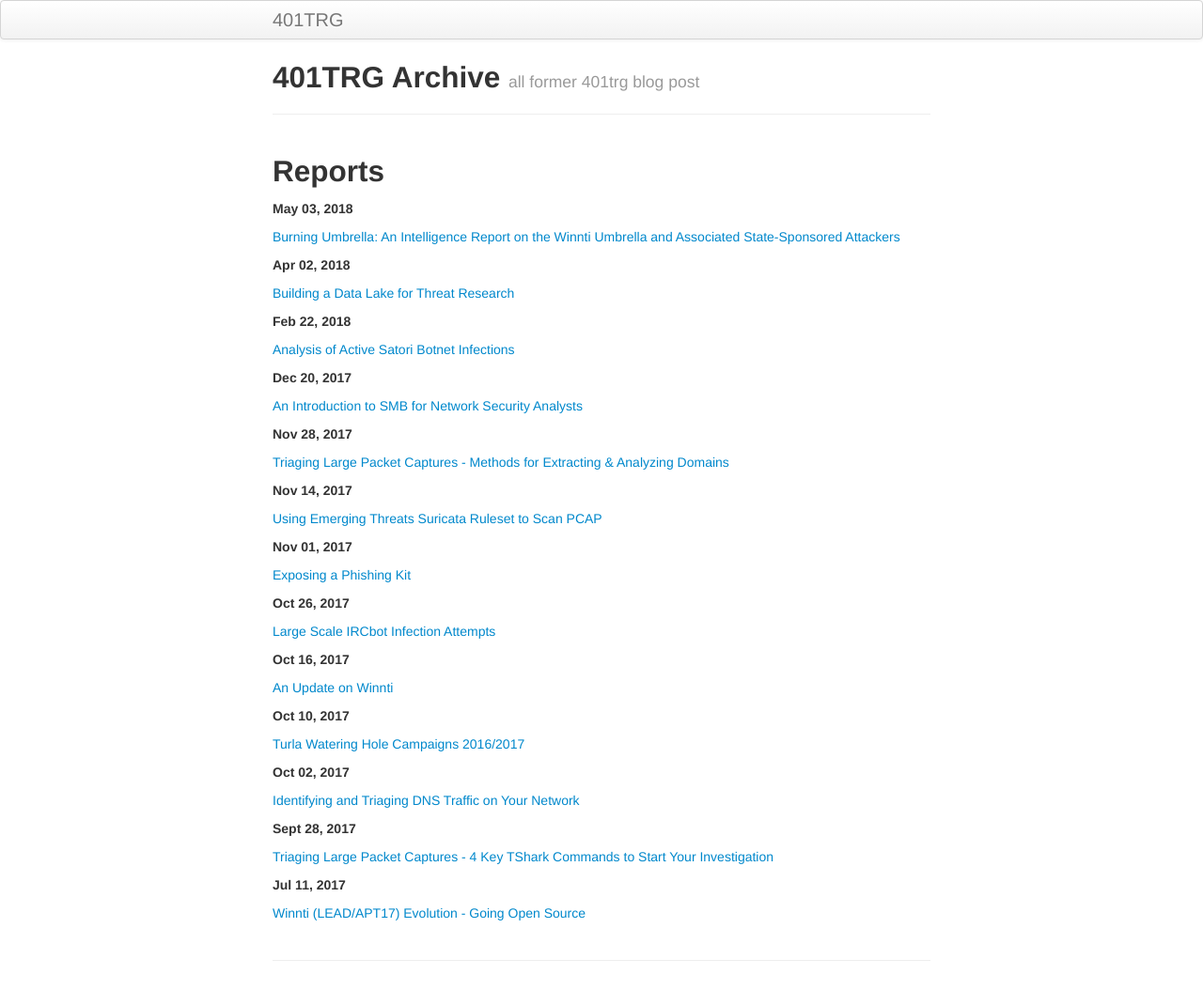
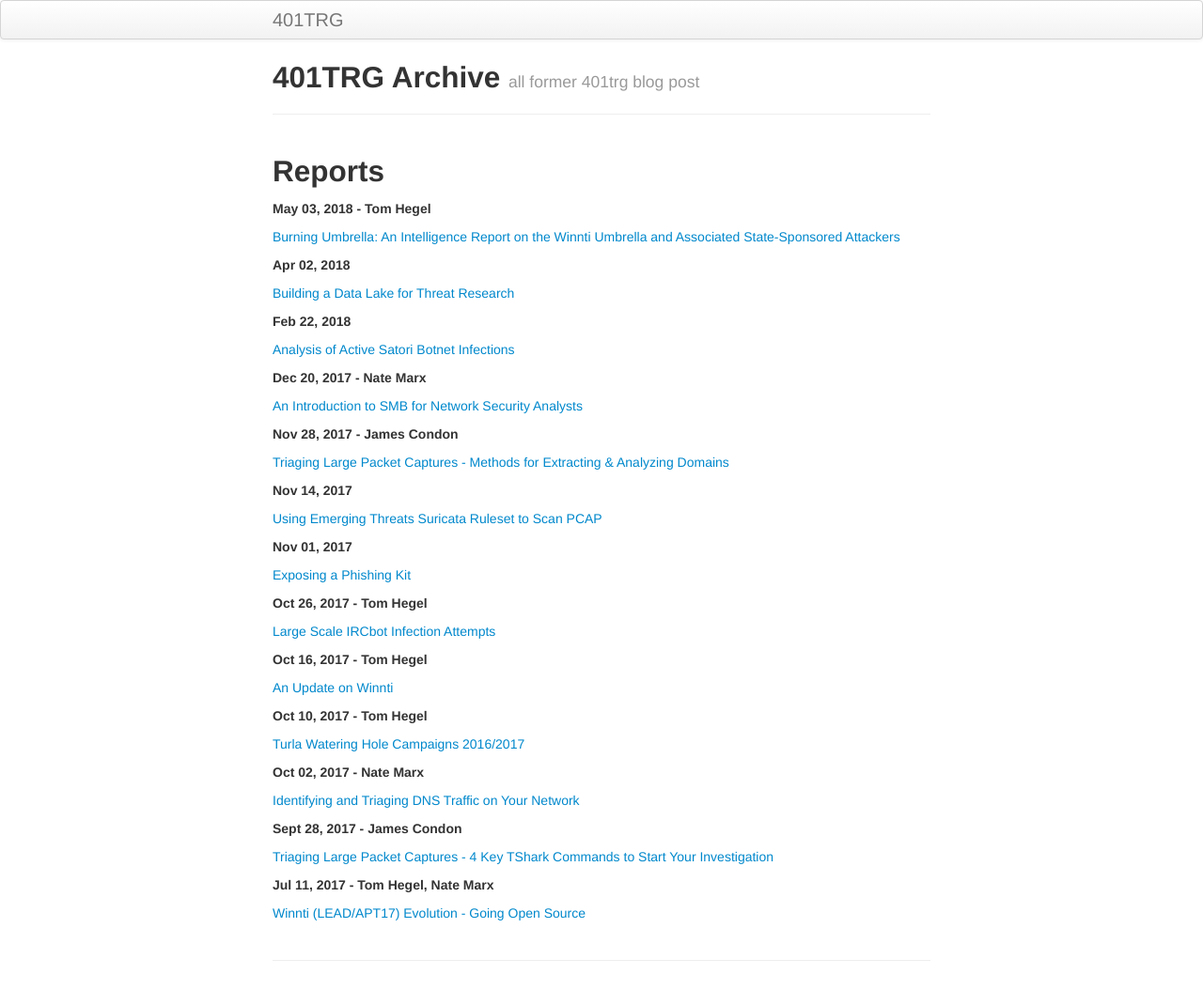
Before and after one commit to 401trg/401trg.github.io, a Jekyll site: the page built from index.md, in a window 1280 px wide. Shown: the whole page at 94% size. Built offline with Jekyll 4.4.1, drawn with Linux system fonts in a browser that asks for light colours.

Commit message:
Update index.md

```diff
--- a/index.md
+++ b/index.md
@@ -7,7 +7,7 @@ description: Archive for former 401trg blog post
 
 ## Reports
 
-**May 03, 2018**
+**May 03, 2018 - Tom Hegel**
 
 [Burning Umbrella: An Intelligence Report on the Winnti Umbrella and Associated State-Sponsored Attackers](pages/burning-umbrella.html)
 
@@ -19,11 +19,11 @@ description: Archive for former 401trg blog post
 
 [Analysis of Active Satori Botnet Infections](pages/analysis-of-active-satori-botnet-infections.html)
 
-**Dec 20, 2017**
+**Dec 20, 2017 - Nate Marx**
 
 [An Introduction to SMB for Network Security Analysts](pages/an-introduction-to-smb-for-network-security-analysts.html)
 
-**Nov 28, 2017**
+**Nov 28, 2017 - James Condon**
 
 [Triaging Large Packet Captures - Methods for Extracting & Analyzing Domains](pages/triaging-large-packet-captures-methods-for-extracting-analyzing-domains.html)
 
@@ -35,26 +35,26 @@ description: Archive for former 401trg blog post
 
 [Exposing a Phishing Kit](pages/exposing-a-phishing-kit.html)
 
-**Oct 26, 2017**
+**Oct 26, 2017 - Tom Hegel**
 
 [Large Scale IRCbot Infection Attempts](pages/large_scale_ircbot_infection_attempts.html)
 
-**Oct 16, 2017**
+**Oct 16, 2017 - Tom Hegel**
 
 [An Update on Winnti](pages/an-update-on-winnti.html)
 
-**Oct 10, 2017**
+**Oct 10, 2017 - Tom Hegel**
 
 [Turla Watering Hole Campaigns 2016/2017](pages/turla-watering-hole-campaigns-2016-2017.html)
 
-**Oct 02, 2017**
+**Oct 02, 2017 - Nate Marx**
 
 [Identifying and Triaging DNS Traffic on Your Network](pages/identifying-and-triaging-dns-traffic-on-your-network.html)
 
-**Sept 28, 2017**
+**Sept 28, 2017 - James Condon**
 
 [Triaging Large Packet Captures - 4 Key TShark Commands to Start Your Investigation](pages/triaging-large-packet-captures-4-key-tshark-commands-to-start-your-investigation.html)
 
-**Jul 11, 2017**
+**Jul 11, 2017 - Tom Hegel, Nate Marx**
 
 [Winnti (LEAD/APT17) Evolution - Going Open Source](pages/winnti-evolution-going-open-source.html)
```
